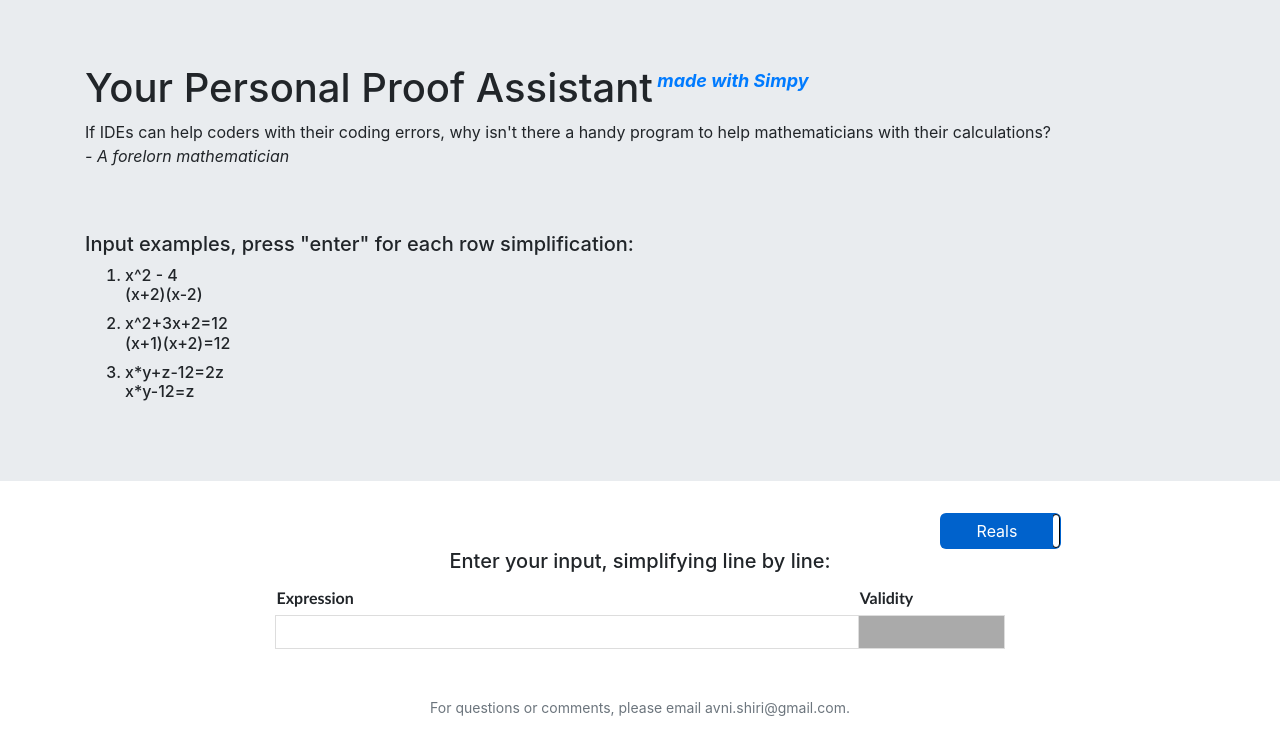
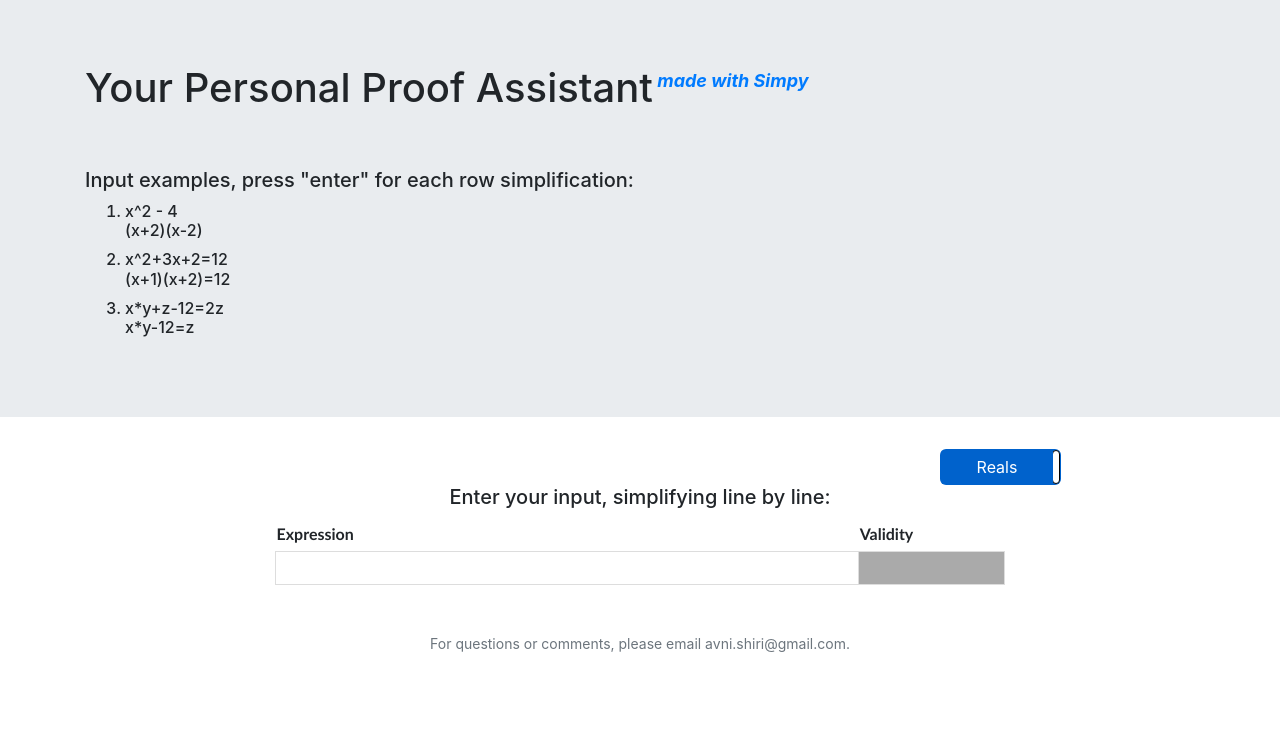
Before and after one commit to s-avni/web-proof-helper, a React (Create React App) app in the folder web-client/: page / in a window 1280 px wide. Shown: the top 754 px of the page. Built offline with nearby package versions, Linux system fonts and the light colour scheme.

Commit message:
altered header

```diff
--- a/web-client/package.json
+++ b/web-client/package.json
@@ -9,11 +9,11 @@
     "@types/react": "16.9.11",
     "@types/react-dom": "16.9.4",
     "bootstrap": "^4.4.0",
-    "node-sass": "^4.13.0",
+    "node-sass": "^4.13.1",
     "react": "^16.12.0",
     "react-bootstrap": "^1.0.0-beta.16",
     "react-dom": "^16.12.0",
-    "react-scripts": "3.2.0",
+    "react-scripts": "^3.4.0",
     "typescript": "3.7.2"
   },
   "scripts": {
--- a/web-client/src/components/PageHeader/index.tsx
+++ b/web-client/src/components/PageHeader/index.tsx
@@ -8,13 +8,7 @@ export const PageHeader = () => <Jumbotron fluid={true}>
                 rel="noopener noreferrer" href="https://simpy.readthedocs.io/en/latest/"
                 target="_blank">Simpy</a></b></i></sup>
         </h1>
-        <blockquote>
-            If IDEs can help coders with their coding errors, why isn't there a handy program to help mathematicians
-            with
-                their calculations?<br />
-            <cite>- A forelorn mathematician</cite>
-        </blockquote>
-        {/* TODO: Replace with styles */}
+        {/* TODO: Replace with css */}
         <br />
         <br />
         <h5>Input examples, press "enter" for each row simplification: </h5>
```
Also changed, not shown: web-client/src/components/PageFooter/styles.module.scss (added), 1 other file (tests, documents, lock files or other folders).
